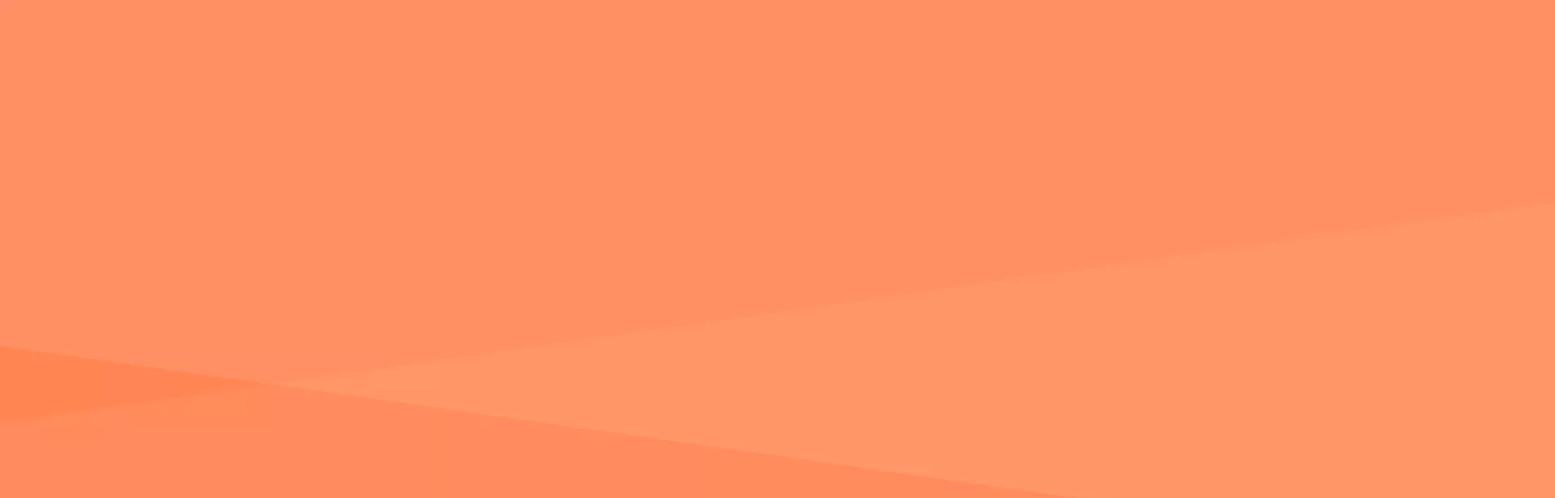
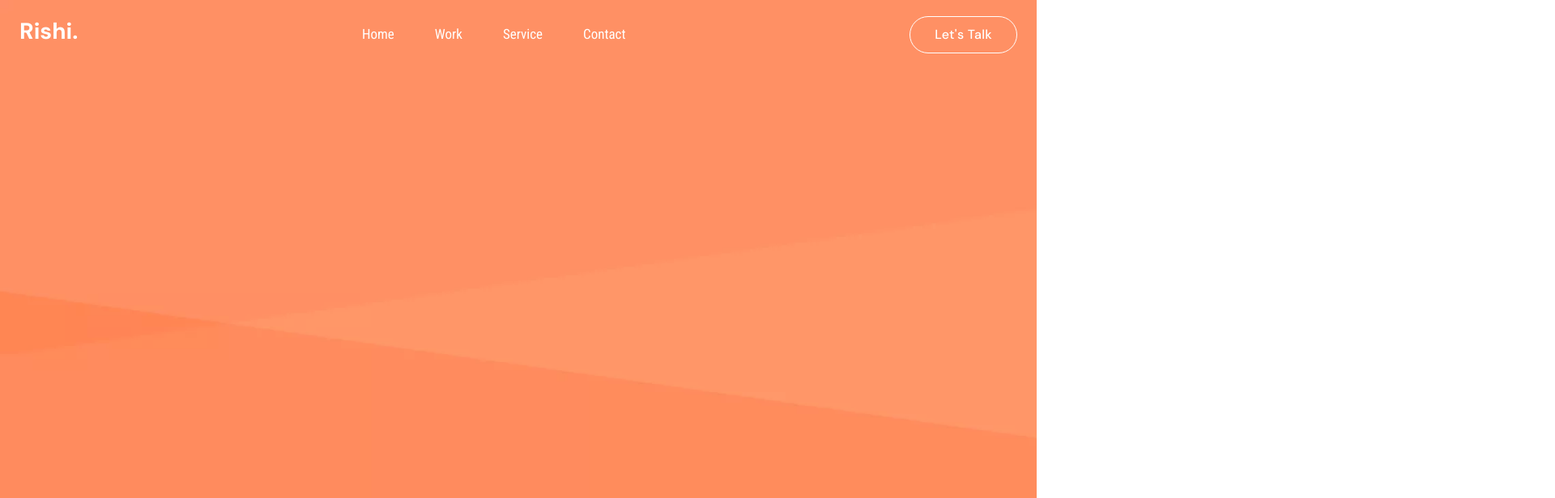
Before and after one commit to Rishi-077/my-portfolio, a React (Vite) app: page / in a window 1280 px wide. Shown: the top 616 px of the page at 81% size, 1920 px wide, since content can reach past the window. Built offline with nearby package versions, Linux system fonts and the light colour scheme.

Commit message:
navbar completed

```diff
--- a/package.json
+++ b/package.json
@@ -16,7 +16,8 @@
     "react-dom": "^18.2.0",
     "react-hook-form": "^7.48.2",
     "react-icons": "^4.12.0",
-    "react-router-dom": "^6.20.1"
+    "react-router-dom": "^6.20.1",
+    "react-scroll": "^1.9.0"
   },
   "devDependencies": {
     "@types/react": "^18.2.37",
--- a/src/App.css
+++ b/src/App.css
@@ -1,5 +1,106 @@
-@import url("https://fonts.googleapis.com/css2?family=DM+Sans:ital,opsz,wght@0,9..40,100;0,9..40,200;0,9..40,300;0,9..40,400;0,9..40,500;0,9..40,600;0,9..40,700;0,9..40,800;0,9..40,900;0,9..40,1000;1,9..40,100;1,9..40,200;1,9..40,300;1,9..40,400;1,9..40,500;1,9..40,600;1,9..40,700;1,9..40,800;1,9..40,900;1,9..40,1000&display=swap");
+@import url("https://fonts.googleapis.com/css2?family=DM+Sans:ital,opsz,wght@0,9..40,100;0,9..40,200;0,9..40,300;0,9..40,400;0,9..40,500;0,9..40,600;0,9..40,700;0,9..40,800;0,9..40,900;0,9..40,1000;1,9..40,100;1,9..40,200;1,9..40,300;1,9..40,400;1,9..40,500;1,9..40,600;1,9..40,700;1,9..40,800;1,9..40,900;1,9..40,1000&family=Roboto+Condensed:wght@100;200;300;400;500;600;700;800&display=swap");
 
 body {
-  font-family: "DM Sans", sans-serif;
+  font-family: "DM Sans", sans-serif !important;
 }
+
+:root {
+  --orange-color: #ff8553;
+  --white-color: #ffffff;
+  --black-color: #000000;
+  --orange-color-1: #ff9668;
+  --dark-orange-color: #26140c;
+  --light-orange-color: #fffbf9;
+  --gray-color: #f8f8f8;
+  --dark-color: #4c4c4c;
+  --dark-color-1: #222222;
+}
+
+.lr {
+  list-style: none !important;
+}
+
+.uc {
+  text-transform: uppercase !important;
+}
+
+/* font size */
+
+.fs-10 {
+  font-size: 10px !important;
+}
+.fs-11 {
+  font-size: 11px !important;
+}
+.fs-12 {
+  font-size: 12px !important;
+}
+.fs-13 {
+  font-size: 13px !important;
+}
+.fs-14 {
+  font-size: 14px !important;
+}
+.fs-15 {
+  font-size: 15px !important;
+}
+.fs-16 {
+  font-size: 16px !important;
+}
+.fs-17 {
+  font-size: 17px !important;
+}
+.fs-18 {
+  font-size: 18px !important;
+}
+.fs-19 {
+  font-size: 19px !important;
+}
+.fs-20 {
+  font-size: 20px !important;
+}
+.fs-21 {
+  font-size: 21px !important;
+}
+.fs-22 {
+  font-size: 22px !important;
+}
+.fs-23 {
+  font-size: 23px !important;
+}
+.fs-24 {
+  font-size: 24px !important;
+}
+.fs-25 {
+  font-size: 25px !important;
+}
+.fs-30 {
+  font-size: 30px !important;
+}
+
+/* font weight */
+
+.fw-100 {
+  font-weight: 100 !important;
+}
+.fw-200 {
+  font-weight: 200 !important;
+}
+.fw-300 {
+  font-weight: 300 !important;
+}
+.fw-400 {
+  font-weight: 400 !important;
+}
+.fw-500 {
+  font-weight: 500 !important;
+}
+.fw-600 {
+  font-weight: 600 !important;
+}
+.fw-700 {
+  font-weight: 700 !important;
+}
+.fw-800 {
+  font-weight: 800 !important;
+}
--- a/src/components/Home/Home.jsx
+++ b/src/components/Home/Home.jsx
@@ -1,10 +1,18 @@
 import images from "../../constants";
+import Navbar from "../../layouts/Navbar/Navbar";
+import styles from "./Home.module.css";
 
 const Home = () => {
   return (
-    <div>
-      <img src={images.banner} alt="img" />
-    </div>
+    <>
+      <section className={`container-fluid ${styles.home_container}`}>
+        <Navbar />
+
+        <div className="row">
+          <div className="col-12"></div>
+        </div>
+      </section>
+    </>
   );
 };
 
--- a/src/components/Home/Home.module.css
+++ b/src/components/Home/Home.module.css
@@ -0,0 +1,9 @@
+.home_container {
+  width: 100%;
+  height: 100vh;
+  box-sizing: border-box;
+  background-image: url("../../assets/images/h1_hero.png.webp") !important;
+  background-repeat: no-repeat;
+  background-size: cover;
+  background-attachment: fixed;
+}
--- /dev/null
+++ b/src/layouts/Navbar/Navbar.jsx
@@ -0,0 +1,85 @@
+import React, { useRef, useState } from "react";
+import styles from "./Navbar.module.css";
+import { Link } from "react-scroll";
+
+function Navbar() {
+  const [nav, setNav] = useState(false);
+  console.log(nav);
+
+  // const df = useRef();
+  // console.log(df.current.clientHeight);
+  return (
+    <>
+      <nav>
+        <div className={`container-fluid ${styles.nav_container}`}>
+          <div className={`${styles.nav_div_parent}`}>
+            <div className={`${styles.nav_brand}`}>
+              <h5 className="">Rishi.</h5>
+            </div>
+
+            <div className={`${styles.hamburger_menu}`}>
+              <button
+                className="d-flex align-items-center"
+                onClick={() => setNav(!nav)}
+              >
+                <span className="uc px-1">Menu</span>{" "}
+                <div>
+                  <div className={`${styles.bar}`}></div>
+                  <div className={`${styles.bar}`}></div>
+                  <div className={`${styles.bar}`}></div>
+                </div>
+              </button>
+            </div>
+            <div
+              style={{
+                maxHeight: nav ? "200px" : 0,
+                transition: "max-height 0.5s ease-in-out",
+              }}
+              className={`${styles.nav_route_active}  d-md-none d-block`}
+            >
+              <ul className={`${styles.nav_ul}`}>
+                <li>
+                  <Link>Home</Link>
+                </li>
+                <li>
+                  <Link>Work</Link>
+                </li>
+                <li>
+                  <Link>Service</Link>
+                </li>
+                <li>
+                  <Link>Contact</Link>
+                </li>
+              </ul>
+            </div>
+
+            <div className={`${styles.nav_route}  d-md-block d-none`}>
+              <ul className={`${styles.nav_ul}`}>
+                <li>
+                  <Link>Home</Link>
+                </li>
+                <li>
+                  <Link>Work</Link>
+                </li>
+                <li>
+                  <Link>Service</Link>
+                </li>
+                <li>
+                  <Link>Contact</Link>
+                </li>
+              </ul>
+            </div>
+
+            <div className={`${styles.nav_btn_div} d-md-block d-none`}>
+              <button>Let&apos;s Talk</button>
+            </div>
+          </div>
+
+          {/* <div className={`${styles.}`}></div> */}
+        </div>
+      </nav>
+    </>
+  );
+}
+
+export default Navbar;
--- /dev/null
+++ b/src/layouts/Navbar/Navbar.module.css
@@ -0,0 +1,185 @@
+.nav_div_parent {
+  display: flex;
+  justify-content: space-between;
+  align-items: center;
+  padding: 20px 0px;
+}
+
+.nav_brand h5 {
+  font-size: 28px;
+  font-weight: 700;
+  color: var(--white-color);
+}
+
+.nav_route ul {
+  padding: 0px;
+  margin: 0px;
+  display: flex;
+  color: var(--white-color);
+}
+
+.nav_route ul li {
+  padding: 0px;
+  margin: 0px;
+  list-style: none !important;
+  font-size: 17px;
+  padding: 0px 25px;
+  font-family: "Roboto Condensed", sans-serif !important;
+  cursor: pointer;
+}
+
+.nav_route ul li a {
+  display: inline-block;
+  position: relative;
+  color: var(--white-color);
+}
+
+.nav_route ul li a:after {
+  content: "";
+  position: absolute;
+  width: 100%;
+  transform: scaleX(0);
+  height: 2px;
+  bottom: 0;
+  left: 0;
+  background-color: var(--white-color);
+  transform-origin: bottom right;
+  transition: transform 0.25s ease-out;
+  /* color: var(--white-color); */
+}
+
+.nav_route ul li a:hover:after {
+  transform: scaleX(1);
+  transform-origin: bottom left;
+}
+
+.nav_btn_div button {
+  border: 1px solid var(--white-color);
+  font-size: 16px;
+  font-weight: 500;
+  background-color: transparent;
+  padding: 10px 30px;
+  border-radius: 30px;
+  color: var(--white-color);
+
+  letter-spacing: 0.3px;
+  display: inline-block;
+  overflow: hidden;
+  position: relative;
+  transition: 0.4s ease;
+  z-index: 1;
+}
+
+.nav_btn_div button:hover {
+  color: var(--orange-color);
+}
+
+.nav_btn_div button:before,
+.nav_btn_div button:after {
+  background: var(--white-color);
+  transition: 0.3s ease;
+  content: "";
+  position: absolute;
+  z-index: -1;
+}
+
+.nav_btn_div button:before {
+  top: 0;
+  right: 0;
+  bottom: 100%;
+  left: 0;
+}
+.nav_btn_div button:hover:before {
+  bottom: 0;
+}
+
+.hamburger_menu {
+  display: none;
+}
+
+@media screen and (max-width: 798px) {
+  .nav_div_parent {
+    display: flex;
+    flex-direction: column;
+    align-items: flex-start;
+    justify-content: center;
+    padding: 20px 0px;
+  }
+
+  .hamburger_menu {
+    width: 100%;
+    background-color: var(--dark-color);
+    padding: 6px;
+    display: flex;
+    align-items: center;
+    justify-content: end;
+  }
+
+  .hamburger_menu button {
+    background-color: var(--dark-color-1);
+    padding: 6px;
+    border: none;
+    color: var(--white-color);
+    border-radius: 4px;
+    font-weight: 600;
+  }
+
+  .bar {
+    width: 20px;
+    height: 2px;
+    background-color: var(--white-color);
+    margin: 3px 0;
+    border-radius: 2px;
+  }
+
+  .nav_route {
+    width: 100%;
+    height: 0px;
+    max-height: 0;
+    transition: 0.3s;
+  }
+  /*
+  .nav_route ul {
+    display: none;
+  } */
+
+  .nav_route_active {
+    width: 100%;
+    height: 200px;
+    max-height: 200px;
+    overflow: hidden;
+    transition: max-height 0.5s ease-in-out;
+    background-color: var(--dark-color);
+    transition: 0.3s;
+  }
+
+  .nav_route_active ul {
+    padding: 0px;
+    margin: 0px;
+    display: flex;
+    flex-direction: column;
+    color: var(--white-color);
+    padding: 0px 10px;
+  }
+
+  .nav_route_active ul li {
+    padding: 0px;
+    margin: 0px;
+    list-style: none !important;
+    font-size: 15px;
+    padding: 10px 25px;
+    font-family: "Roboto Condensed", sans-serif !important;
+    cursor: pointer;
+  }
+
+  .nav_route_active ul li:hover {
+    background-color: var(--white-color);
+    color: var(--dark-color-1);
+  }
+
+  .nav_route ul li a {
+    display: inline-block;
+    position: relative;
+    color: var(--white-color);
+  }
+}
--- a/src/routes/PageRoute.jsx
+++ b/src/routes/PageRoute.jsx
@@ -1,5 +1,6 @@
 import { BrowserRouter, Route, Routes } from "react-router-dom";
 import Home from "../components/Home/Home";
+import Navbar from "../layouts/Navbar/Navbar";
 
 const PageRoute = () => {
   return (
```
Also changed, not shown: 1 other file (tests, documents, lock files or other folders).
